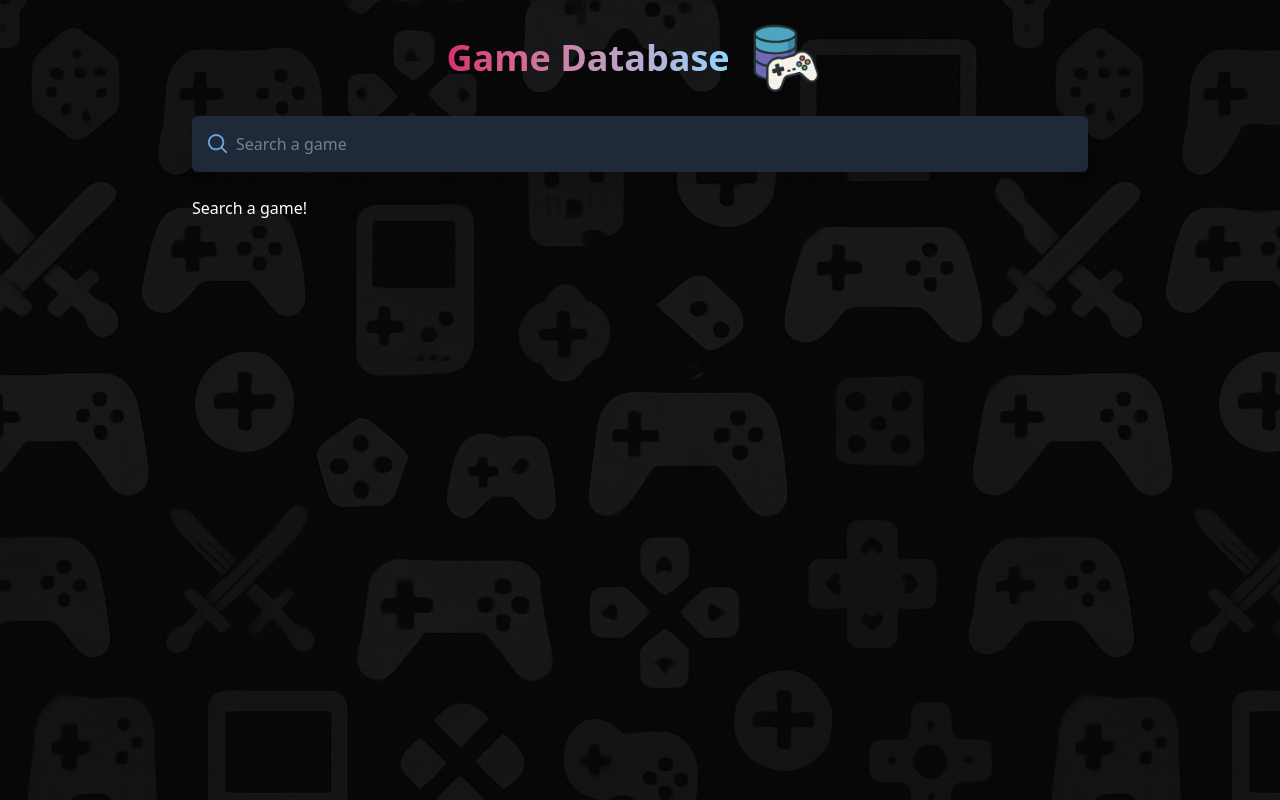
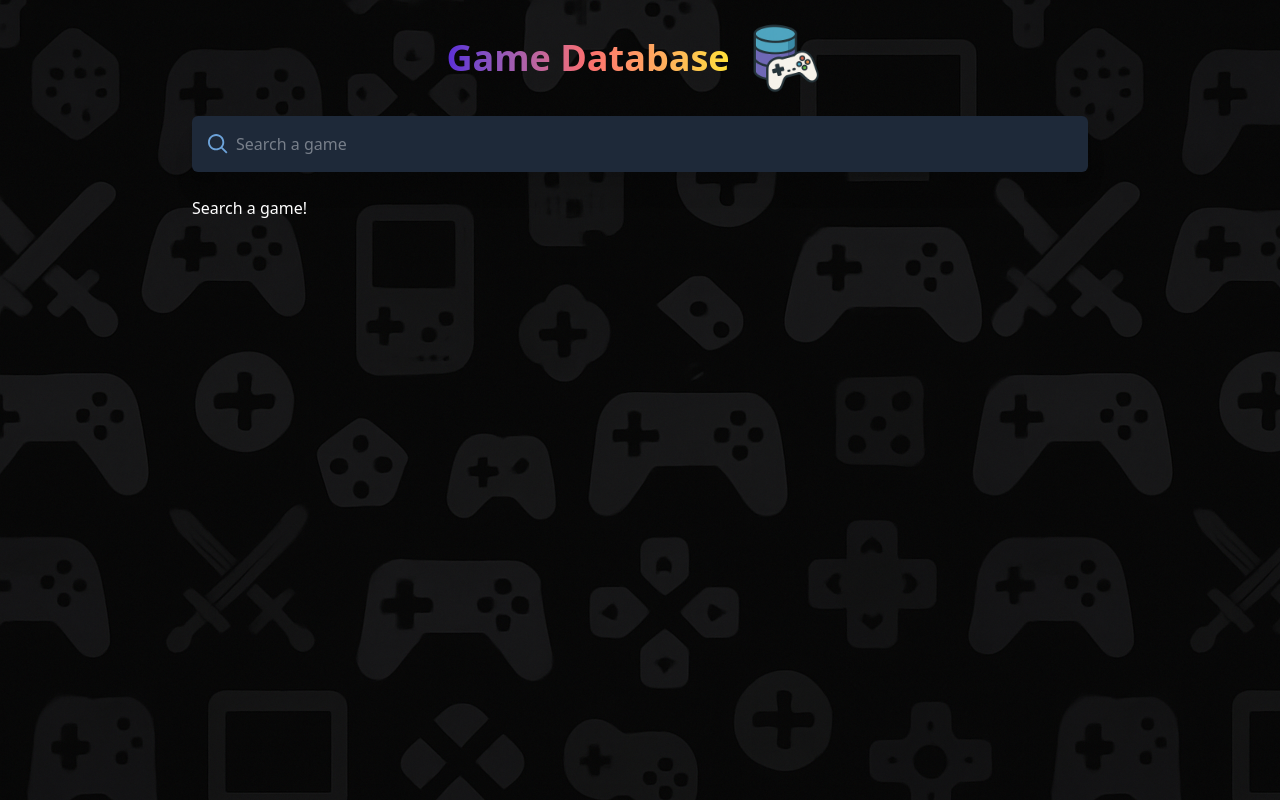
Before and after one commit to JSLegendDev/Game-Database-Frontend, a React (Vite) app: page / in a window 1280 px wide. Built offline with nearby package versions, Linux system fonts and the light colour scheme.

Commit message:
Update index.css

```diff
--- a/src/index.css
+++ b/src/index.css
@@ -9,7 +9,7 @@
 }
 
 .text-gradient {
-  @apply bg-linear-to-r from-[#d92b70] to-[#8bd8ff] bg-clip-text text-transparent;
+  @apply bg-linear-to-r from-[#5c2bd9] via-[#fb6e6e] to-[#ffe137] bg-clip-text text-transparent;
 }
 
 .main-button {
```
